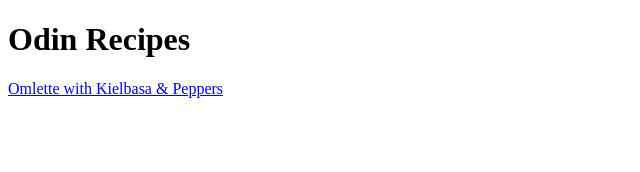
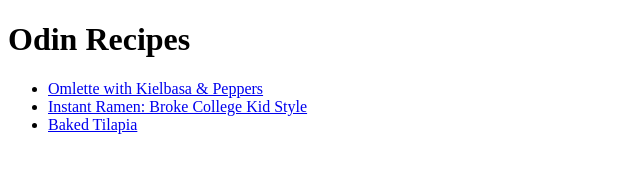
Before and after one commit to Juhayelen/odin-recipes, a plain HTML site: page index.html in a window 1280 px wide. Shown: the whole page, without its empty margins (0-640 px from the left). Drawn offline with Linux system fonts and the light colour scheme.

Commit message:
Added 2 recipe pages and back button
Added the link to get to the two WIP recipes
plus a back button at the top of the finish omlette page to go back to the main page

```diff
--- a/index.html
+++ b/index.html
@@ -7,6 +7,10 @@
 </head>
 <body>
     <h1>Odin Recipes</h1>
-    <a href="recipes/omlette.html">Omlette with Kielbasa & Peppers</a>
+    <ul>
+        <li><a href="recipes/omlette.html">Omlette with Kielbasa & Peppers</a></li>
+        <li><a href="recipes/noodles.html">Instant Ramen: Broke College Kid Style</a>
+        <li><a href="recipes/tilapia.html">Baked Tilapia</a>
+    </ul>
 </body>
 </html>
```
Also changed, not shown: recipes/omlette.html (+1 -0 lines).
